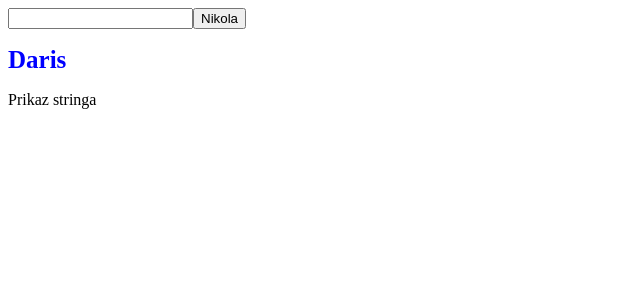
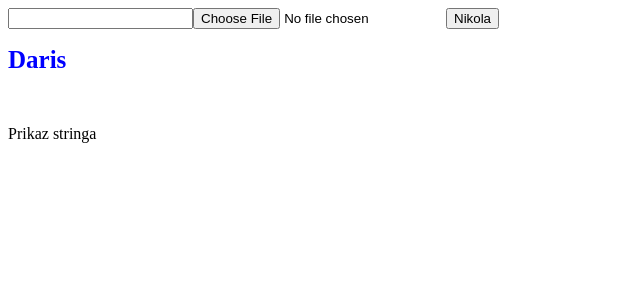
Before and after one commit to Camil-P/React_Practice, a React (Create React App) app: page / in a window 1280 px wide. Shown: the top 300 px of the page, without its empty margins (0-640 px from the left). Built offline with nearby package versions, Linux system fonts and the light colour scheme.

Commit message:
Added image display

```diff
--- a/src/App.js
+++ b/src/App.js
@@ -3,6 +3,8 @@ import { useState } from "react";
 
 const App = () => {
   const [inputedValue, setInputedValue] = useState("Daris");
+  const [inputedImage, setinputedImage] = useState(null);
+  console.log(inputedImage);
 
   const nekaFunc = () => {
     return "Dobili smo sertifikate";
@@ -10,11 +12,16 @@ const App = () => {
 
   const getInputedValue = (input) => {
     setInputedValue(input);
-    console.log(inputedValue);
   };
 
-  const konzologujText = () => {
-    console.log("HEJ TI NEPISMENI COVECE");
+  const getImage = (image) => {
+    var reader = new FileReader();
+
+    reader.onload = function (event) {
+      setinputedImage(event.target.result);
+    };
+
+    reader.readAsDataURL(image);
   };
 
   const nekiString = { prop: "Prikaz stringa" };
@@ -24,10 +31,11 @@ const App = () => {
       <SearchInput
         getInput={getInputedValue}
         buttonText="Nikola"
-        handleOnClick={konzologujText}
+        handleOnClick={getImage}
       ></SearchInput>
 
       <h1 style={{ color: "blue", fontSize: "25px" }}>{inputedValue}</h1>
+      <img src={inputedImage}></img>
       <p>{nekiString.prop}</p>
     </div>
   );
--- a/src/SearchInput.js
+++ b/src/SearchInput.js
@@ -1,4 +1,9 @@
+import { useState } from "react";
+
 const SearchInput = ({ handleOnClick, buttonText, getInput }) => {
+  const [inputedImg, setInputedImg] = useState(null);
+  console.log(inputedImg);
+
   return (
     <div>
       <input
@@ -6,7 +11,13 @@ const SearchInput = ({ handleOnClick, buttonText, getInput }) => {
           getInput(el.target.value);
         }}
       ></input>
-      <button onClick={handleOnClick}>{buttonText}</button>
+
+      <input
+        type="file"
+        onChange={(el) => setInputedImg(el.target.files[0])}
+      ></input>
+
+      <button onClick={() => handleOnClick(inputedImg)}>{buttonText}</button>
     </div>
   );
 };
```
